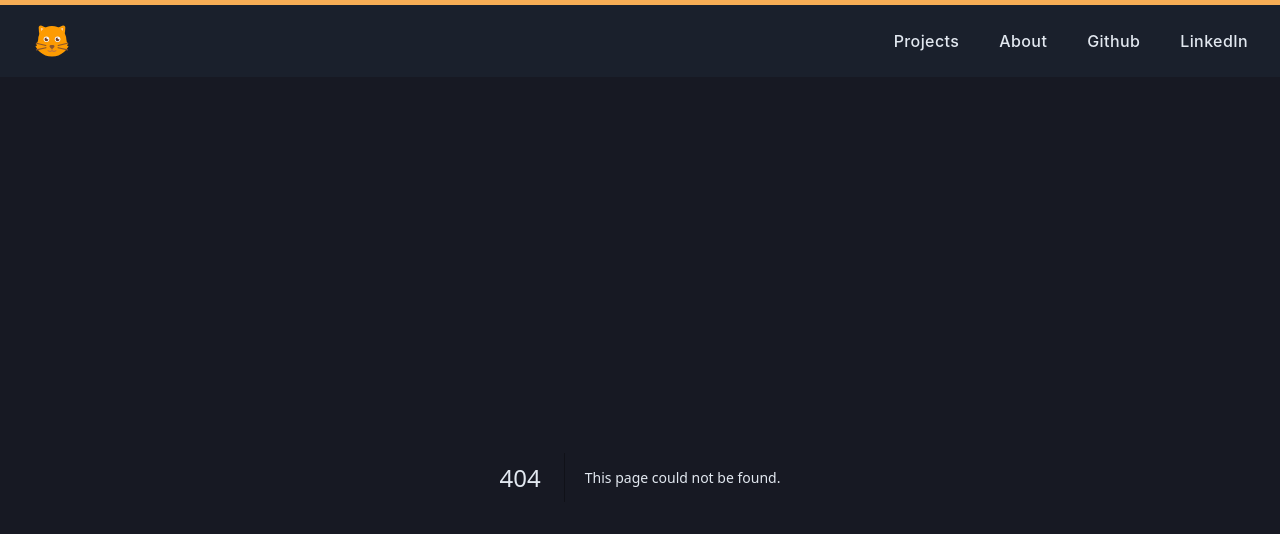
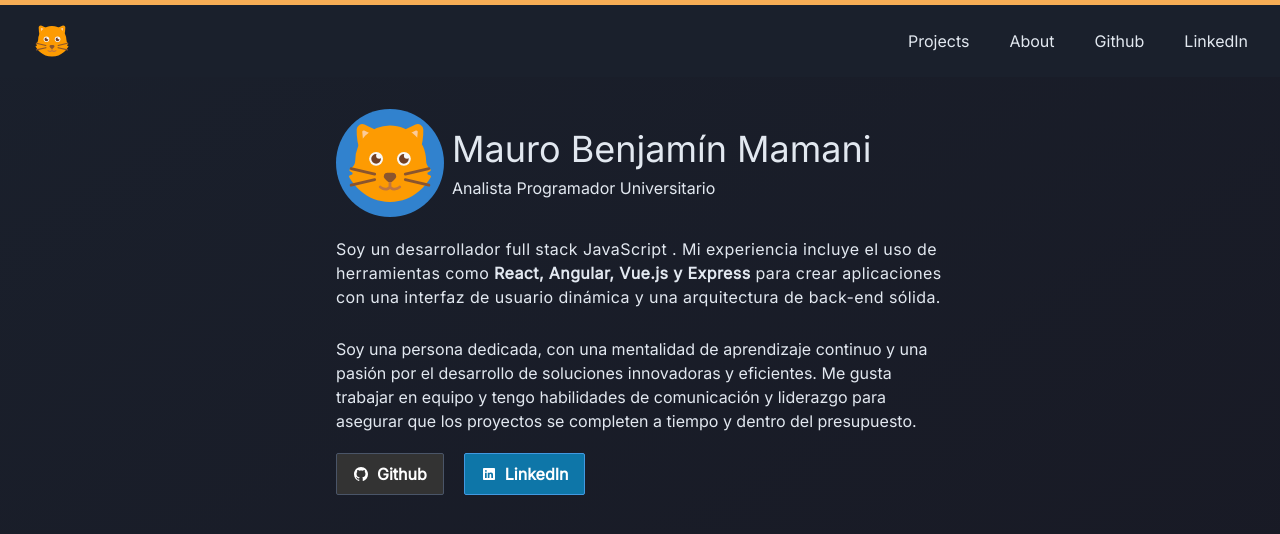
Before and after one commit to mauromamani/mauromamani-dev.com, a Next.js app: page /about in a window 1280 px wide. Before the commit this address had no page. Shown: the top 534 px of the page. Built offline with nearby package versions, Linux system fonts and the light colour scheme.

Commit message:
feat: add about page

```diff
--- a/package.json
+++ b/package.json
@@ -12,6 +12,7 @@
     "@chakra-ui/react": "^2.4.9",
     "@emotion/react": "^11.10.5",
     "@emotion/styled": "^11.10.5",
+    "@fontsource/inter": "^4.5.15",
     "@next/font": "13.1.4",
     "@types/node": "18.11.18",
     "@types/react": "18.0.27",
@@ -22,6 +23,7 @@
     "next": "13.1.4",
     "react": "18.2.0",
     "react-dom": "18.2.0",
+    "react-icons": "^4.7.1",
     "typescript": "4.9.4"
   }
 }
--- a/src/components/layout/index.tsx
+++ b/src/components/layout/index.tsx
@@ -17,7 +17,11 @@
         <link rel='icon' href='/favicon.ico' />
       </Head>
       <main>
-        <Box minH='100vh' bg='gray.900' color='gray.200'>
+        <Box
+          minH='100vh'
+          bgGradient={['linear(to-br, gray.800, #181924)']}
+          color='gray.200'
+        >
           <Navbar />
           {children}
         </Box>
--- a/src/components/navbar/index.tsx
+++ b/src/components/navbar/index.tsx
@@ -69,8 +69,7 @@
       borderTopWidth={5}
       borderColor='orange.300'
       bgColor='gray.800'
-      fontWeight='medium'
-      letterSpacing='wide'
+      fontWeight='normal'
     >
       <HStack
         justifyContent='space-between'
--- /dev/null
+++ b/src/components/pages/about/index.tsx
@@ -0,0 +1,109 @@
+import {
+  Box,
+  chakra,
+  Container,
+  Heading,
+  HStack,
+  Image,
+  Text,
+  VStack,
+} from '@chakra-ui/react';
+import { IoLogoGithub, IoLogoLinkedin } from 'react-icons/io';
+
+const Link = chakra('a', {
+  baseStyle: {
+    py: 2,
+    px: 4,
+    rounded: 'sm',
+    _hover: {
+      textDecoration: 'none',
+      bgColor: 'gray.900',
+      transitionDuration: '300ms',
+    },
+    cursor: 'pointer',
+    transitionDuration: '300ms',
+    borderWidth: 1,
+    fontWeight: 'bold',
+  },
+});
+
+export const Page = () => {
+  const HeadingNode = () => (
+    <HStack>
+      <Box rounded='full' p='1' bgColor='blue.500'>
+        <Image src='/cat.svg' boxSize='100px' alt='logo' />
+      </Box>
+      <VStack align='left'>
+        <Heading as='h1' size='xl' fontWeight='normal'>
+          Mauro Benjamín Mamani
+        </Heading>
+        <Heading as='h2' size='sm' fontWeight='light'>
+          Analista Programador Universitario
+        </Heading>
+      </VStack>
+    </HStack>
+  );
+
+  const BioDescriptionNode = () => (
+    <Box as='article' mt='5'>
+      <VStack spacing='7'>
+        <Text letterSpacing='wide'>
+          Soy un desarrollador full stack JavaScript . Mi experiencia incluye el
+          uso de herramientas como{' '}
+          <Box as='span' fontWeight='bold'>
+            React, Angular, Vue.js y Express
+          </Box>{' '}
+          para crear aplicaciones con una interfaz de usuario dinámica y una
+          arquitectura de back-end sólida.
+        </Text>
+        <Text>
+          Soy una persona dedicada, con una mentalidad de aprendizaje continuo y
+          una pasión por el desarrollo de soluciones innovadoras y eficientes.
+          Me gusta trabajar en equipo y tengo habilidades de comunicación y
+          liderazgo para asegurar que los proyectos se completen a tiempo y
+          dentro del presupuesto.
+        </Text>
+      </VStack>
+    </Box>
+  );
+
+  const SocialLinksNode = () => (
+    <Box mt='5'>
+      <HStack spacing='5'>
+        <Link
+          bg='#333'
+          color='#fff'
+          borderColor='gray.600'
+          _hover={{}}
+          href='https://github.com/mauromamani'
+        >
+          <HStack spacing='2' alignItems='center'>
+            <Box as={IoLogoGithub} />
+            <Text>Github</Text>
+          </HStack>
+        </Link>
+
+        <Link
+          bg='#0e76a8'
+          color='#fff'
+          borderColor='blue.400'
+          _hover={{}}
+          href='https://www.linkedin.com/in/mauromamani/'
+        >
+          <HStack spacing='2' alignItems='center'>
+            <Box as={IoLogoLinkedin} />
+            <Text>LinkedIn</Text>
+          </HStack>
+        </Link>
+      </HStack>
+    </Box>
+  );
+
+  return (
+    <Box as='main' maxW='2xl' mx='auto' p='8'>
+      {HeadingNode()}
+      {BioDescriptionNode()}
+      {SocialLinksNode()}
+    </Box>
+  );
+};
--- a/src/pages/_app.tsx
+++ b/src/pages/_app.tsx
@@ -2,11 +2,16 @@
 import '@/styles/globals.css';
 import { ChakraProvider, extendTheme } from '@chakra-ui/react';
 import type { AppProps } from 'next/app';
+import '@fontsource/inter';
 
 export const customTheme = extendTheme({
   config: {
     initialColorMode: 'dark',
     useSystemColorMode: false,
+  },
+  fonts: {
+    heading: 'Inter, sans-serif',
+    body: 'Inter, sans-serif',
   },
 });
 
--- /dev/null
+++ b/src/pages/about.tsx
@@ -0,0 +1,7 @@
+import { Page } from '@/components/pages/about';
+
+const AboutPage = () => {
+  return <Page />;
+};
+
+export default AboutPage;
```
Also changed, not shown: src/pages/index.tsx (+4 -9 lines), 1 other file (tests, documents, lock files or other folders).
